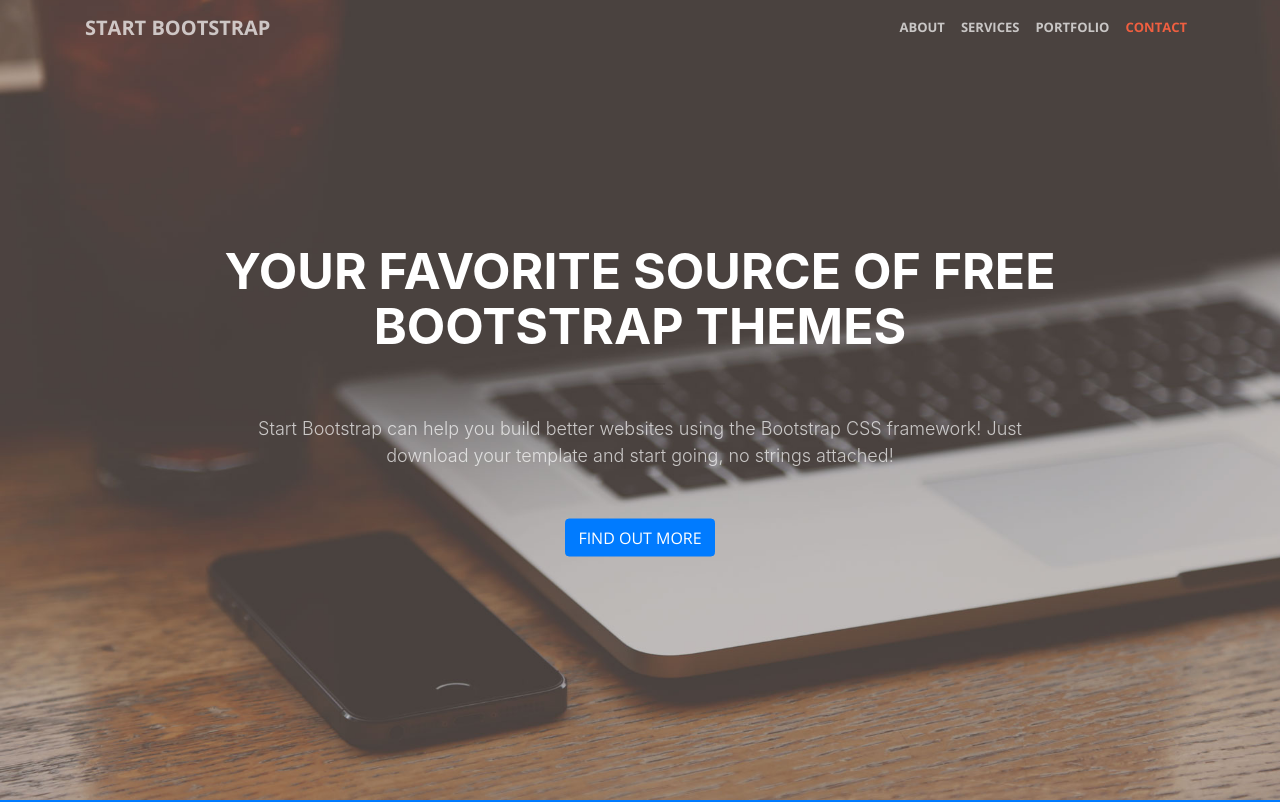
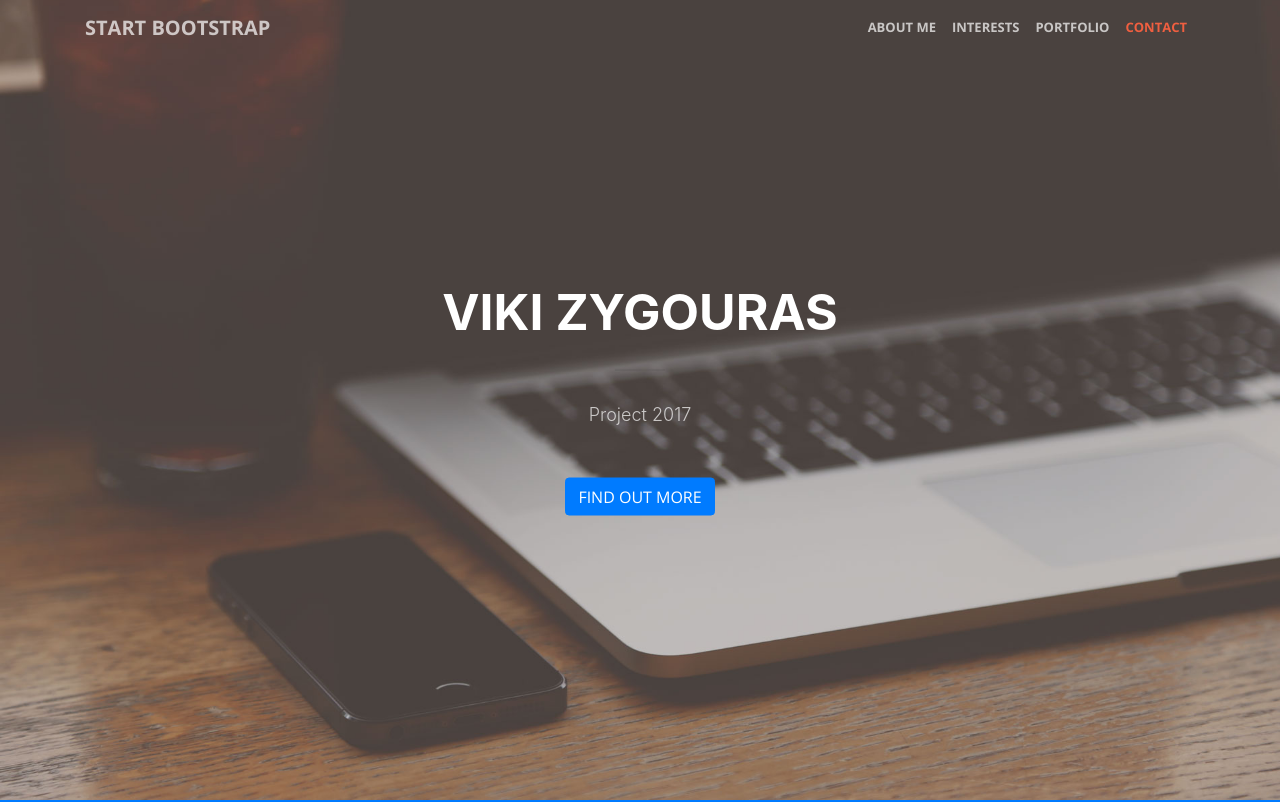
Before and after one commit to vzygouras/private, a website with bundled scripts: page index.html in a window 1280 px wide. Shown: the top 802 px of the page. Built offline with nearby package versions, Linux system fonts and the light colour scheme.

Commit message:
Update index.html

```diff
--- a/index.html
+++ b/index.html
@@ -38,10 +38,10 @@
         <div class="collapse navbar-collapse" id="navbarResponsive">
           <ul class="navbar-nav ml-auto">
             <li class="nav-item">
-              <a class="nav-link js-scroll-trigger" href="#about">About</a>
+              <a class="nav-link js-scroll-trigger" href="#about">About Me</a>
             </li>
             <li class="nav-item">
-              <a class="nav-link js-scroll-trigger" href="#services">Services</a>
+              <a class="nav-link js-scroll-trigger" href="#services">Interests</a>
             </li>
             <li class="nav-item">
               <a class="nav-link js-scroll-trigger" href="#portfolio">Portfolio</a>
@@ -57,9 +57,9 @@
     <header class="masthead">
       <div class="header-content">
         <div class="header-content-inner">
-          <h1 id="homeHeading">Your Favorite Source of Free Bootstrap Themes</h1>
+          <h1 id="homeHeading">Viki Zygouras</h1>
           <hr>
-          <p>Start Bootstrap can help you build better websites using the Bootstrap CSS framework! Just download your template and start going, no strings attached!</p>
+          <p>Project 2017</p>
           <a class="btn btn-primary btn-xl js-scroll-trigger" href="#about">Find Out More</a>
         </div>
       </div>
```
